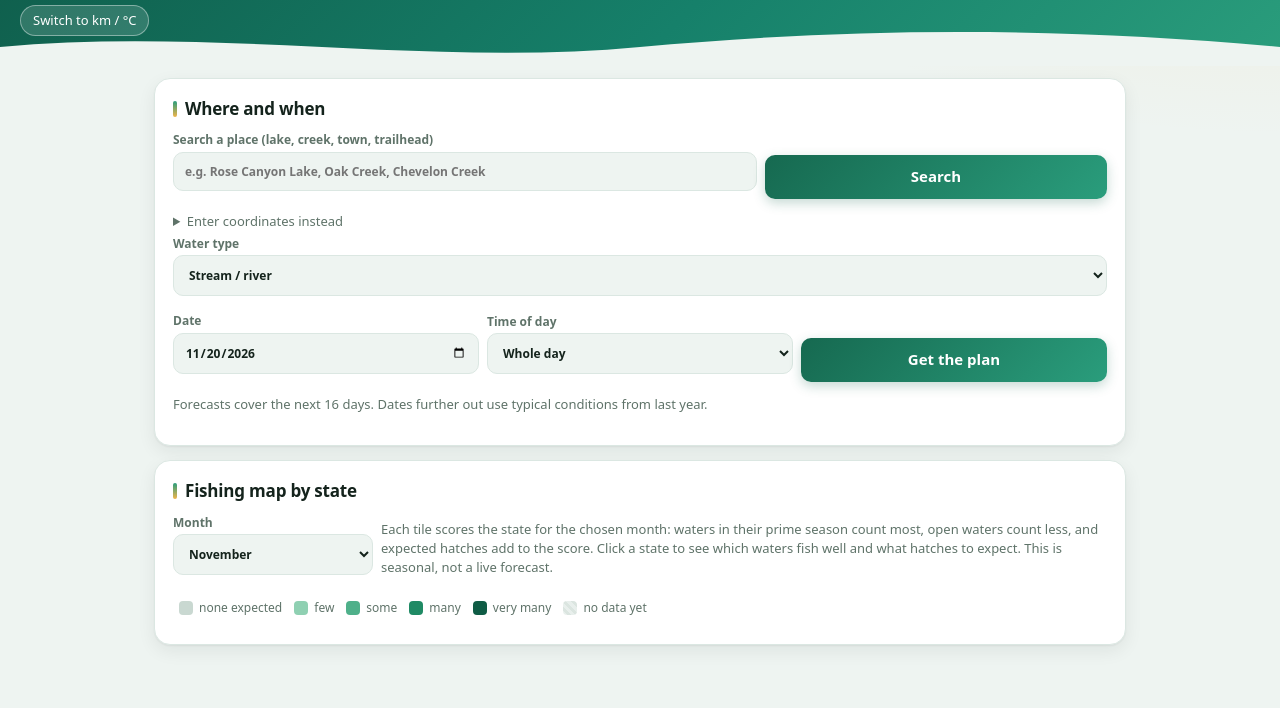
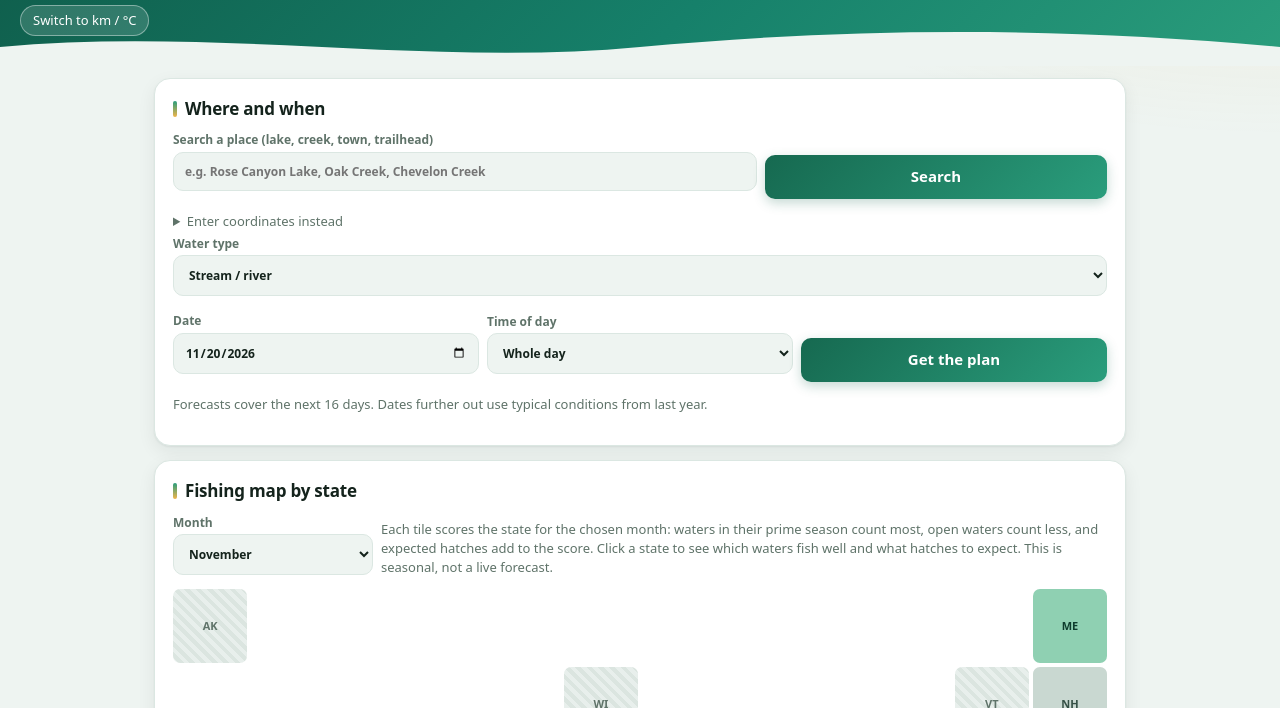
Before and after one commit to vnarendran67-bot/gone-fishin, a plain HTML site: page index.html in a window 1280 px wide. Shown: the part 92-800 px from the top of the page. Drawn offline with Linux system fonts and the light colour scheme.

Commit message:
Restore hasAnyData so the state map renders and the planner can finish
Commit 34e4621 dropped hasAnyData; levelFor threw during the map render,
which also stopped the plan's Plan ahead block from showing.

Co-Authored-By: Claude Haiku 5.5 <noreply@anthropic.com>
Claude-Session: https://claude.ai/code/session_013TAw3TgEzkyooFkjR3bRxw

```diff
--- a/index.html
+++ b/index.html
@@ -719,6 +719,6 @@ if (sp.get('lat') && sp.get('lon')) {
   runPlan();
 }
 </script>
-<script src="js/features.js?v=6"></script>
+<script src="js/features.js?v=7"></script>
 </body>
 </html>
--- a/js/features.js
+++ b/js/features.js
@@ -35,6 +35,9 @@ function stateScores(month){
     (l.states || []).forEach(s => { out[s] = (out[s] || 0) + (st === 'best' ? 3 : 1); });
   });
   return out;
+}
+function hasAnyData(name){
+  return DB.insects.some(i => (i.states || []).includes(name)) || DB.lakes.some(l => (l.states || []).includes(name));
 }
 function levelFor(score, name){
   if (!hasAnyData(name)) return 'nodata';
```
